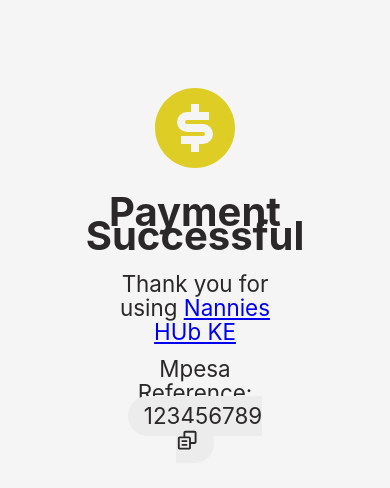
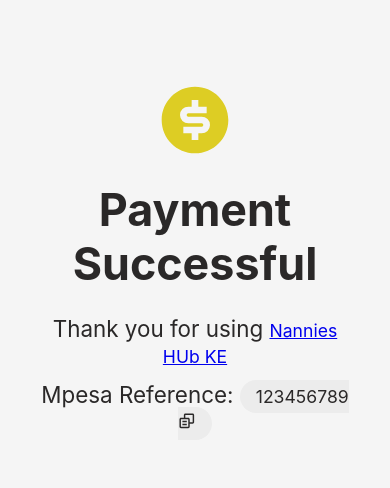
Before and after one commit to gbrowns/nannysHUB, a React (Vite) app in the folder view/: page / in a window 390 px wide. Shown: the top 488 px of the page. Built offline with nearby package versions, Linux system fonts and the light colour scheme.

Commit message:
add payment success page

```diff
--- a/view/src/sass/media.scss
+++ b/view/src/sass/media.scss
@@ -132,6 +132,28 @@
                   font-size: 1.1rem;
                   width: 90%;
                   line-height: 1.4;
+            }
+      }
+      //payment success page
+      .successPayment{
+            &_icon{
+                  font-size: 5rem;
+            }
+            h2{
+                  font-size: 1.8rem;
+                  line-height: 1.3;
+            }
+            p{
+                  width: 70%;
+                  line-height: 1.4;
+                  span{
+                        font-size: 1.1rem;
+
+                  }
+                  a{
+                        font-size: 1.1rem;
+
+                  }
             }
       }
 
@@ -273,6 +295,31 @@
                   line-height: 1.4;
             }
       }
+
+      //payment success page
+      .successPayment{
+            &_icon{
+                  font-size: 5rem;
+            }
+            h2{
+                  font-size: 2.8rem;
+                  line-height: 1.2;
+            }
+            p{
+                  width: 80%;
+                  line-height: 1.2;
+                  span{
+                        font-size: 1.1rem;
+
+                  }
+                  a{
+                        font-size: 1.1rem;
+
+                  }
+            }
+      }
+
+
 }
 
 //mobile view - lg
@@ -414,14 +461,24 @@
 
       //payment success page
       .successPayment{
-            justify-content: center;
             &_icon{
-                  font-size: 4rem;
+                  font-size: 5rem;
             }
             h2{
-                  font-size: 1.4rem;
+                  font-size: 2.5rem;
+                  line-height: 1.2;
+            }
+            p{
+                  width: 80%;
                   line-height: 1.3;
+                  span{
+                        font-size: 1.2rem;
 
+                  }
+                  a{
+                        font-size: 1.1rem;
+
+                  }
             }
       }
 }
```
Also changed, not shown: view/src/pages/SuccessPaymentPage.jsx (+4 -5 lines).
